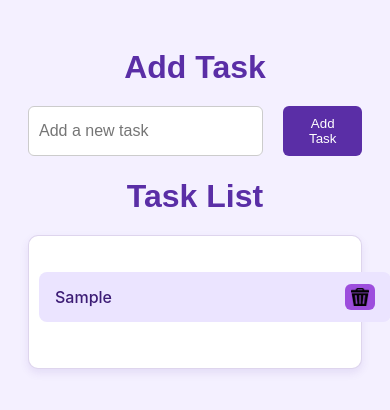
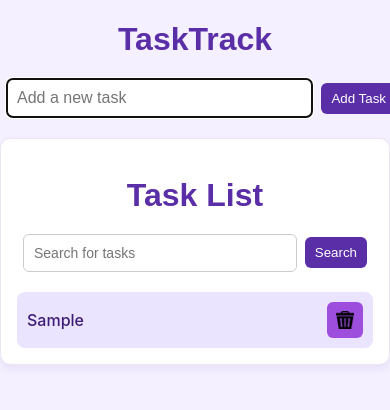
Before and after one commit to samuelcantprogramm/personal-to-do-list-V1, a plain HTML site: page index.html in a window 390 px wide. Both pictures are taken after typing "Sample" into the empty fields and a click on the button "Add Task". Drawn offline with Linux system fonts and the light colour scheme.

Commit message:
Cleaned and Documented DOM manipulation for learning purposes.

```diff
--- a/index.html
+++ b/index.html
@@ -7,16 +7,21 @@
     <link rel="stylesheet" href="style.css">
 </head>
 <body>
-    <h1 id="add-task-title"> Add Task</h1>
+    <h1 id="add-task-title"> TaskTrack</h1>
     <div class="add-task-container">
+
     <input type="text" id="taskInput" placeholder="Add a new task">
     <button id="addTaskButton">Add Task</button>
 
     </div>
-        <h1 id="task-list-title">Task List</h1>
         <div class="task-container">
-        <ul id="TaskList"></ul>
-    </div>
+            <h1 id="task-list-title">Task List</h1>
+            <div class="search-bar-container">
+                <input type="text" id="search" placeholder="Search for tasks">
+                <button id= "Search-btn">Search</button>
+            </div>
+            <ul id="TaskList"></ul>
+        </div>
 
 
 <script src="index.js"></script>
--- a/index.js
+++ b/index.js
@@ -1,71 +1,106 @@
+/* ---------- TaskTrack — Reusable task item + app logic ---------- */
+
+// DOM refs
 const taskInput = document.getElementById('taskInput');
 const addTaskButton = document.getElementById('addTaskButton');
 const taskList = document.getElementById('TaskList');
+const searchInput = document.getElementById('search') || null; // optional if you have a search
 
-let tasks = []
-addTaskButton.addEventListener('click', () => {
+// data
+let tasks = [];
 
+/**
+ * createTaskItem(value)
+ * - builds the <li> structure with .task-text then delete button
+ * - wires delete handler (updates tasks + localStorage)
+ * - returns the <li>
+ */
+function createTaskItem(value) {
   const li = document.createElement('li');
+
+  const textDiv = document.createElement('div');
+  textDiv.className = 'task-text';
+  textDiv.textContent = value;
+
+  const deleteBtn = document.createElement('button');
+  deleteBtn.className = 'deleteBtn';
+  deleteBtn.innerHTML = `<img src="icons/trashcan.png" alt="delete">`;
+
+  li.appendChild(textDiv);
+  li.appendChild(deleteBtn);
+
+  // delete handler
+  deleteBtn.addEventListener('click', () => {
+    // remove from array (removes all duplicates with same text)
+    tasks = tasks.filter(task => task !== value);
+    // remove from DOM
+    li.remove();
+    // persist
+    localStorage.setItem('tasks', JSON.stringify(tasks));
+  });
+
+  return li;
+}
+
+/* ---------- Add task logic ---------- */
+function addTask() {
   const value = taskInput.value.trim();
-
-  if (value === "") {
-    alert("Empty Field, Try again");
+  if (!value) {
+    alert('Empty Field, Try again');
     return;
   }
 
-  let exists = false;
-  for (let item of taskList.children){
-    if (item.textContent.trim().toLowerCase() === value.toLowerCase()){
-        exists = true;
-        break;
-    }
+  // duplicate check (case-insensitive) using tasks array
+  if (tasks.some(t => t.trim().toLowerCase() === value.toLowerCase())) {
+    alert('Task Already Exists');
+    return;
   }
 
-  if (exists === true){
-    alert("Task Already Exists")
-    return;
-  }
-  li.textContent = value;
+  // create element + append
+  const li = createTaskItem(value);
   taskList.appendChild(li);
-  tasks.push(value)
-  localStorage.setItem("tasks", JSON.stringify(tasks));
-  taskInput.value = "";
 
-  const deleteBtn =  document.createElement('button');
-  deleteBtn.innerHTML = `<img src="icons/trashcan.png" alt="delete" />`;
-  li.appendChild(deleteBtn)
-  deleteBtn.addEventListener("click", () => {
-    const valueToDelete = li.firstChild.textContent.trim();
-    tasks = tasks.filter(task => task !== valueToDelete)
-    li.remove();
-    localStorage.setItem("tasks", JSON.stringify(tasks));
-  });
+  // save
+  tasks.push(value);
+  localStorage.setItem('tasks', JSON.stringify(tasks));
 
-});
-
-function loadTasks(){
-    const saved = localStorage.getItem("tasks")
-    if (!saved) {
-        return
-    }
-
-    tasks = JSON.parse(saved)
-
-    for (let value of tasks){
-        const li = document.createElement("li")
-        li.textContent =  value;
-        taskList.appendChild(li);
-        const deleteBtn =  document.createElement('button');
-        deleteBtn.innerHTML = `<img src="icons/trashcan.png" alt="delete" />`;
-        li.appendChild(deleteBtn)
-        deleteBtn.addEventListener("click", () => {
-            const valueToDelete = li.firstChild.textContent.trim();
-            tasks = tasks.filter(task => task !== valueToDelete)
-            li.remove();
-            localStorage.setItem("tasks", JSON.stringify(tasks))
-        });
-
-    }
+  // clear input
+  taskInput.value = '';
+  taskInput.focus();
 }
 
+/* allow Enter key to add */
+taskInput.addEventListener('keydown', (e) => {
+  if (e.key === 'Enter') addTask();
+});
+addTaskButton.addEventListener('click', addTask);
+
+/* ---------- Load tasks from storage ---------- */
+function loadTasks() {
+  const saved = localStorage.getItem('tasks');
+  if (!saved) return;
+  try {
+    tasks = JSON.parse(saved) || [];
+  } catch (err) {
+    tasks = [];
+  }
+
+  for (const value of tasks) {
+    const li = createTaskItem(value);
+    taskList.appendChild(li);
+  }
+}
+
+/* ---------- Optional: simple live-search (if you have an input#search) ---------- */
+if (searchInput) {
+  searchInput.addEventListener('input', () => {
+    const q = searchInput.value.trim().toLowerCase();
+    for (const li of taskList.children) {
+      const text = li.querySelector('.task-text')?.textContent.trim().toLowerCase() || '';
+      li.style.display = text.includes(q) ? '' : 'none';
+    }
+  });
+}
+
+/* ---------- Init ---------- */
 loadTasks();
--- a/style.css
+++ b/style.css
@@ -1,7 +1,11 @@
+/* ---------- Base ---------- */
 body {
   font-family: 'Inter', sans-serif;
   background: #f4f0ff;
-  padding: 20px;
+  margin: 0;
+  -webkit-font-smoothing: antialiased;
+  -moz-osx-font-smoothing: grayscale;
+  box-sizing: border-box;
 }
 
 /* Headings */
@@ -10,106 +14,174 @@ body {
   font-family: 'Poppins', sans-serif;
   font-weight: 600;
   text-align: center;
-  color: #5a2ea6; /* deep purple */
+  color: #5a2ea6;
   margin-bottom: 20px;
 }
 
-/* Input row */
+/* Container that centers the whole app */
+.app-wrap {
+  display: flex;
+  flex-direction: column;
+  align-items: center;
+  padding: 24px 12px;
+}
+
+/* Input row (add task) — responsive */
 .add-task-container {
   display: flex;
-  justify-content: center;
+  gap: 12px;
+  width: 100%;
+  max-width: 500px;
   margin-bottom: 20px;
-  gap: 20px;
+  align-items: center;
 }
 .add-task-container input {
+  flex: 1;
+  min-width: 0;               /* IMPORTANT for truncation in flex */
   padding: 10px;
   border: 1px solid #ccc;
   border-radius: 6px;
-  width: 250px;
   font-size: 16px;
+  box-sizing: border-box;
 }
-
-.add-task-container input:focus {
-  outline: none;
-  border-color: #5a2ea6; /* deep purple */
-  box-shadow: 0 0 5px rgba(90, 46, 166, 0.3);
-}
-
-.add-task-container input:hover {
-  border-color: #7b3ff2; /* lighter purple */
-  transition: 0.5s;
-}
-
 #addTaskButton {
-  background: #5a2ea6; /* deep purple */
+  background: #5a2ea6;
   color: #fff;
   border: none;
   border-radius: 6px;
-  padding: 10px 16px;
+  padding: 10px 14px;
   cursor: pointer;
-  transition: 0.2s;
+  transition: transform .12s ease, background .12s;
+  flex-shrink: 0;
 }
 
-#addTaskButton:hover {
-  background: #7b3ff2; /* lighter purple */
-  transform: scale(1.05);
-}
 /* Main task container */
 .task-container {
-  display: flex;
-  flex-direction: column;
-  align-items: center;
-  justify-content: center;
+  width: 100%;
+  max-width: 500px;
   background: #fff;
   border-radius: 10px;
   padding: 20px;
-  box-shadow: 0 4px 8px rgba(90, 46, 166, 0.1);
-  max-width: 500px;
-  margin: 0 auto;
-  border: 1px solid rgba(90, 46, 166, 0.2);
+  box-shadow: 0 4px 8px rgba(90, 46, 166, 0.08);
+  border: 1px solid rgba(90, 46, 166, 0.12);
+  box-sizing: border-box;
+  margin: 0 auto 32px;
 }
 
-/* Reset list style */
-li {
-  list-style-type: none;
+/* Search row */
+.search-bar-container {
+  display: flex;
+  gap: 10px;
+  align-items: center;
+  justify-content: center;
+  margin-bottom: 20px;
+}
+.search-bar-container input {
+  flex: 1;
+  min-width: 0;
+  padding: 10px;
+  border: 1px solid #ccc;
+  border-radius: 6px;
+  font-size: 14px;
+  box-sizing: border-box;
+}
+#Search-btn {
+  background: #5a2ea6;
+  color: #fff;
+  border: none;
+  border-radius: 6px;
+  padding: 10px 12px;
+  cursor: pointer;
+  flex-shrink: 0;
 }
 
-/* Task items */
+/* Reset */
+ul, li { padding: 0; margin: 0; list-style: none; }
+
+/* Task items (cards) */
+#TaskList {
+  display: flex;
+  flex-direction: column;
+  gap: 10px;
+  width: 100%;
+}
 #TaskList li {
   display: flex;
-  justify-content: space-between;
   align-items: center;
-  gap: 20px;
-  width: 320px;
-  padding: 12px 16px;
-  background-color: #ebe4ff; /* light purple */
+  gap: 12px;
+  width: 100%;
+  padding: 12px;
+  background-color: #ebe4ff;
   border-radius: 8px;
-  margin-bottom: 10px;
   color: #3c1c75;
   font-weight: 500;
+  box-sizing: border-box;
+  min-width: 0;               /* CRUCIAL so flex children can shrink */
 }
 
-/* Delete button (with icon) */
+/* Task text block — allow truncation if too long */
+.task-text {
+  flex: 1;
+  min-width: 0;               /* CRUCIAL */
+  overflow: hidden;
+  text-overflow: ellipsis;
+  white-space: nowrap;
+}
+
+/* Delete button (fixed, won't push layout) */
 #TaskList button {
-  background: #9d4edd; /* purple button */
+  background: #9d4edd;
   border: none;
   border-radius: 6px;
-  padding: 4px 6px;
-  display: flex;
+  padding: 8px;
+  display: inline-flex;
   align-items: center;
   justify-content: center;
-  transition: 0.2s;
+  transition: transform .12s ease, background .12s;
+  flex-shrink: 0;             /* do not let it shrink into the text */
+  width: 40px;
+  height: 40px;
 }
-
-/* Button hover */
 #TaskList button:hover {
-  background: red;
-  transform: scale(1.05);
+  background: #7b1fb8;
+  transform: scale(1.04);
 }
-
-/* Trash icon */
 #TaskList button img {
   width: 18px;
   height: 18px;
   pointer-events: none;
 }
+
+/* Prevent page-level horizontal scrolling (optional safety) */
+html, body {
+  overflow-x: hidden;
+}
+
+/* ---------- Responsive tweaks ---------- */
+@media (max-width: 420px) {
+  .add-task-container,
+  .search-bar-container {
+    gap: 8px;
+    padding: 0 6px;
+  }
+
+  #addTaskButton,
+  #Search-btn {
+    padding: 8px 10px;
+  }
+
+  #TaskList li {
+    padding: 10px;
+    gap: 8px;
+  }
+
+  #TaskList button {
+    width: 36px;
+    height: 36px;
+    padding: 6px;
+  }
+
+  .task-container {
+    padding: 16px;
+  }
+}
```
